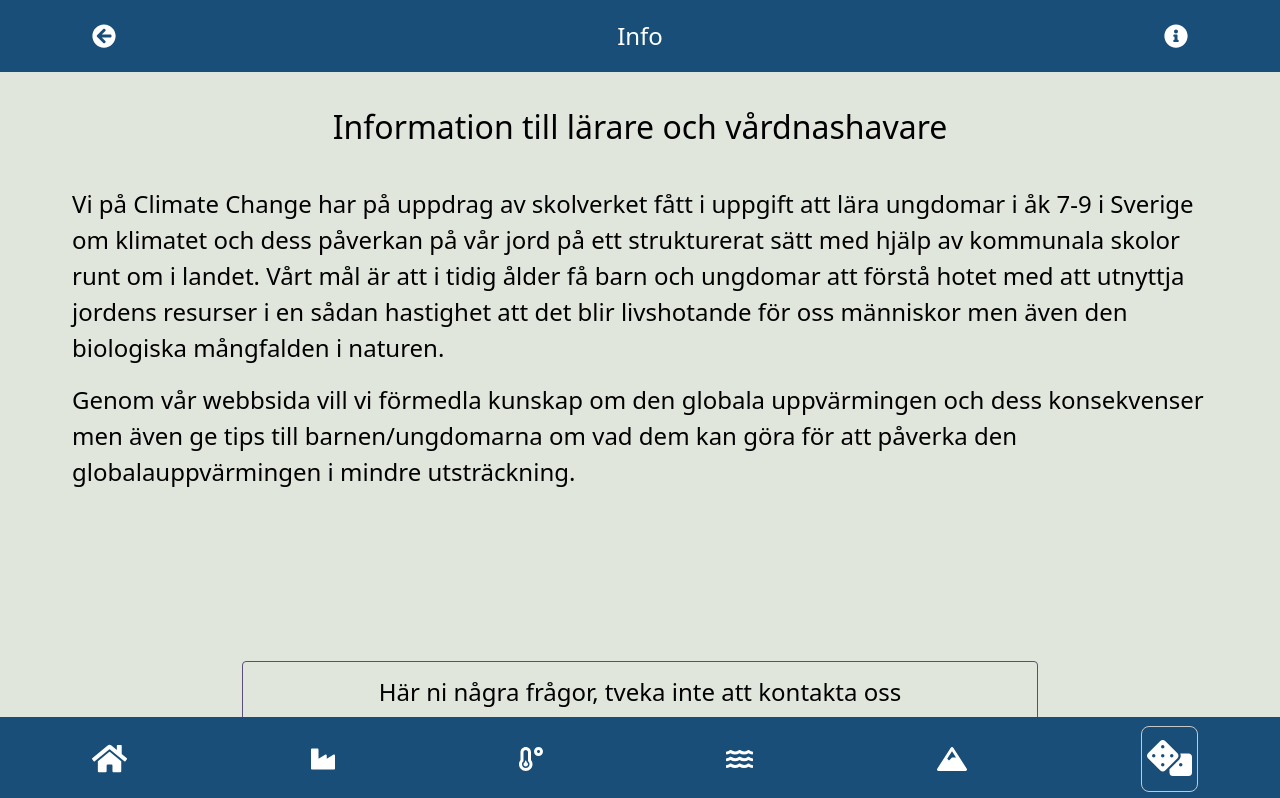
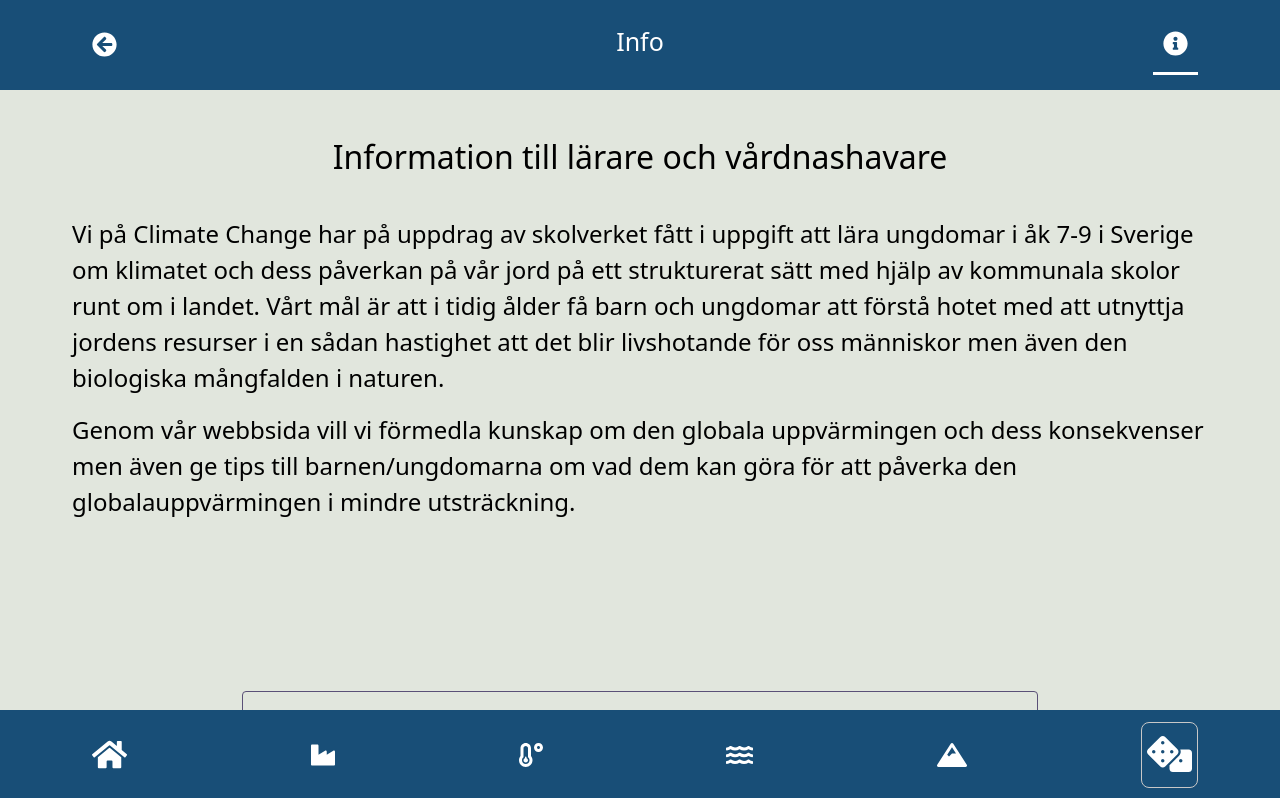
Before and after one commit to preeyaJo/group3project, a React (Create React App) app: page /info in a window 1280 px wide. Shown: the top 798 px of the page. Built offline with nearby package versions, Linux system fonts and the light colour scheme.

Commit message:
massa lösningar i CSS och annat

```diff
--- a/src/App.css
+++ b/src/App.css
@@ -4,7 +4,6 @@
 
 
 .App-header {
-  padding: 60px 0 43px 0;
   background-color: #e1e6dd;
   min-height: 100vh;
   display: flex;
@@ -13,10 +12,21 @@
   font-size: calc(8px + 2vmin);
   color: white;
 }
-
+.GlobalHeader{
+  background-color: #184e77;
+  height: 90px;
+}
+.GlobalHeaderText{
+  font-size: 25px;
+}
 .BottomMenu {
   background-color: #184e77;
   padding: 0px 10px 0px 10px;
+  height: 90px;
+}
+.extraSpacing{
+  margin-bottom: 7em;
+
 }
 /* Sätt till samma höjd som bottenmenyn i de andra Vy's */
 .FutureBottom {
@@ -49,6 +59,9 @@
 .BottomNavItem:hover {
   color: #e1e6dd;
 }
+.TopNavItem:hover {
+  color: #e1e6dd;
+}
 
 .active {
   border-bottom: 3px solid white;
@@ -77,6 +90,10 @@
   font-size: 14px;
 }
 
+.errorMassage{
+  color: black;
+}
+
 .startButton {
   background-color: #716595 !important;
   font-weight: bold !important;
@@ -84,7 +101,19 @@
   border: #5a5077 !important;
   padding-left: 2em !important;
   padding-right: 2em !important;
+
 }
+.centerButton{
+  display: flex !important;
+  justify-content: center !important;
+  align-items: center !important;
+}
+
+.h2Start{
+  color: #707070 !important;
+  font-size: 20px !important;
+}
+
 
 .group3 {
   color: #707070;
--- a/src/Components/BottomMenu.js
+++ b/src/Components/BottomMenu.js
@@ -11,7 +11,7 @@ import { faWater } from "@fortawesome/free-solid-svg-icons";
 import { faMountain } from "@fortawesome/free-solid-svg-icons";
 import { faDice } from "@fortawesome/free-solid-svg-icons";
 import { faHome } from "@fortawesome/free-solid-svg-icons";
-/**/
+
 
 function BottomMenu() {
   return (
--- a/src/Components/GlobalHeader.js
+++ b/src/Components/GlobalHeader.js
@@ -1,11 +1,11 @@
 import { BrowserRouter as Router, Switch, Route } from "react-router-dom";
+import { NavLink } from "react-router-dom";
 
 import "../App.css";
 import "bootstrap/dist/css/bootstrap.min.css";
 
 import Navbar from "react-bootstrap/Navbar";
 import Container from "react-bootstrap/Container";
-import { Link } from "react-router-dom";
 import { useHistory } from "react-router";
 
 import { FontAwesomeIcon } from "@fortawesome/react-fontawesome";
@@ -17,11 +17,11 @@ import {
 function GlobalHeader() {
   const history = useHistory();
   return (
-    <Navbar className="BottomMenu" fixed="top">
+    <Navbar className="GlobalHeader">
       <Container>
         <Router>
           {/* Tillbakaknapp till tidigare view. */}
-          <div className="TopNavItem">
+          <div className="TopNavItem GlobalHeaderText">
             <FontAwesomeIcon
               onClick={() => history.goBack()}
               icon={faArrowCircleLeft}
@@ -30,21 +30,23 @@ function GlobalHeader() {
 
           <div>
             <Switch>
-              <Route path="/fossilfuels">Bränslen</Route>
-              <Route path="/glaciersize">Glaciärer</Route>
-              <Route path="/globalwarming">Global uppvärning</Route>
-              <Route path="/sealevels">Havsnivåer</Route>
-              <Route path="/highscore">Quiz</Route>
-              <Route path="/quizlobby">Quiz</Route>
-              <Route path="/quiz">Quiz</Route>
-              <Route path="/result">Quiz</Route>
-              <Route path="/info">Info</Route>
+              <Route path="/fossilfuels"><h1 className="GlobalHeaderText">Bränslen</h1></Route>
+              <Route path="/glaciersize"><h1 className="GlobalHeaderText">Glaciärer</h1></Route>
+              <Route path="/globalwarming"><h1 className="GlobalHeaderText">Global uppvärning</h1></Route>
+              <Route path="/sealevels"><h1 className="GlobalHeaderText">Havsnivåer</h1></Route>
+              <Route path="/highscore"><h1 className="GlobalHeaderText">Quiz</h1></Route>
+              <Route path="/quizlobby"><h1 className="GlobalHeaderText">Quiz</h1></Route>
+              <Route path="/quiz"><h1 className="GlobalHeaderText">Quiz</h1></Route>
+              <Route path="/result"><h1 className="GlobalHeaderText">Quiz</h1></Route>
+              <Route path="/info"><h1 className="GlobalHeaderText">Info</h1></Route>
             </Switch>
           </div>
         </Router>
-        <Link className="TopNavItem" to="/info">
+        <NavLink className="TopNavItem GlobalHeaderText" to="/info">
           <FontAwesomeIcon icon={faInfoCircle} />
-        </Link>
+        </NavLink>
+
+
       </Container>
     </Navbar>
   );
--- a/src/Components/Inlog.js
+++ b/src/Components/Inlog.js
@@ -54,7 +54,9 @@ export function Inlog({Login, error}) {
 
 
             {/* Start button */}
+            <div className="centerButton">
               <Button className="startButton mb-5" type="submit">Starta</Button>
+            </div>
 
         </Form>
         </Stack>
@@ -62,7 +64,7 @@ export function Inlog({Login, error}) {
         </div>
 
 <div className="group3">
-        <h2>En app av Grupp 3</h2>
+        <h2 className="h2Start">En app av Grupp 3</h2>
         <div className="groupNames3">
           <p>
             Linda Nyberg Andersson <br></br>
--- a/src/Views/FossilFuels.js
+++ b/src/Views/FossilFuels.js
@@ -54,11 +54,14 @@ export function FossilFuels() {
   }, []);
 
   return (
-    <div className="container">
-      <GlobalHeader />
+    <div>
+    <GlobalHeader />
+    <div className="container extraSpacing">
+
       <InfoCard Category="fossilfuels"/>
       <Chart Category="fossilfuels" type="line" data={data} />
-      <BottomMenu />
+    </div>
+    <BottomMenu />
     </div>
   );
 }
--- a/src/Views/FutureClimate.js
+++ b/src/Views/FutureClimate.js
@@ -3,10 +3,7 @@ import "../futureclimate.css";
 import "bootstrap/dist/css/bootstrap.min.css";
 import Navbar from "react-bootstrap/Navbar";
 import { FontAwesomeIcon } from "@fortawesome/react-fontawesome";
-import {
-  faArrowCircleRight,
-  faLongArrowAltDown,
-} from "@fortawesome/free-solid-svg-icons";
+import {faArrowCircleRight} from "@fortawesome/free-solid-svg-icons";
 
 import { Link } from "react-router-dom";
 
@@ -15,29 +12,24 @@ import FutureListItems from "../Components/FutureListItems";
 export function FutureClimate() {
   return (
     <div>
-      <Navbar className="BottomMenu justify-content-center" fixed="top">
-        {" "}
+      <Navbar className="GlobalHeader justify-content-center">
         {/*Toppmeny*/}
-        <h1 className="">
-          Vår framtid{" "}
-          <FontAwesomeIcon icon={faLongArrowAltDown}></FontAwesomeIcon>
+        <h1 className="GlobalHeaderText">
+          Vår framtid:
         </h1>
       </Navbar>
       <section className="content-futureclimate">
         <FutureListItems />
         {/*Timeline*/}
       </section>
+
+       {/*Bottenmeny*/}
       <Navbar
-        className="BottomMenu FutureBottom justify-content-center"
-        fixed="bottom"
-      >
-        {" "}
-        {/*Bottenmeny*/}
+        className="BottomMenu FutureBottom justify-content-center">
         <Link className="button-to-cctopics" to="/fossilfuels">
-          {" "}
-          {/*Knapp til CCTopics*/}
-          Så löser vi det{" "}
-          <FontAwesomeIcon icon={faArrowCircleRight}></FontAwesomeIcon>
+          {/*Knapp til Ämnen*/}
+          <div className="GlobalHeaderText"> Så löser vi det {" "}
+          <FontAwesomeIcon icon={faArrowCircleRight}></FontAwesomeIcon></div>
         </Link>
       </Navbar>
     </div>
--- a/src/Views/GlacierSize.js
+++ b/src/Views/GlacierSize.js
@@ -42,11 +42,15 @@ export function GlacierSize() {
   }, []);
 
   return (
+    <div>
+      <GlobalHeader />
     <div className="container">
-      <GlobalHeader />
+
       <InfoCard Category="glaciersize"/>
       <Chart Category="glaciersize" type="bubble" data={data} />
-      <BottomMenu />
+
+    </div>
+    <BottomMenu />
     </div>
   );
 }
--- a/src/Views/GlobalWarming.js
+++ b/src/Views/GlobalWarming.js
@@ -30,11 +30,15 @@ export function GlobalWarming() {
   }, []);
 
   return (
+    <div>
+      <GlobalHeader />
     <div className="container">
-      <GlobalHeader />
+
       <InfoCard Category="globaltemperature"/>
       <Chart Category="globaltemperature" type="bar" data={data} />
-      <BottomMenu />
+
+    </div>
+    <BottomMenu />
     </div>
   );
 }
--- a/src/Views/SeaLevels.js
+++ b/src/Views/SeaLevels.js
@@ -36,11 +36,15 @@ export function SeaLevels() {
   }, []);
 
   return (
+    <div>
+      <GlobalHeader />
     <div className="container">
-      <GlobalHeader />
+
       <InfoCard Category="sealevels"/>
       <Chart Category="sealevels" type="bar" data={data} />
-      <BottomMenu />
+
+    </div>
+    <BottomMenu />
     </div>
   );
 }
--- a/src/Views/Start.js
+++ b/src/Views/Start.js
@@ -43,7 +43,7 @@ export function Start() {
 
     /* If the user data is incorrect, try again */
     } else {
-      setError("Felaktiga inloggningsuppgifter");
+      setError(<p className="errorMassage">Felaktiga inloggningsuppgifter</p>);
 
     }
   }
--- a/src/futureclimate.css
+++ b/src/futureclimate.css
@@ -29,7 +29,9 @@
   @media only screen and (min-width: 300px) {
 
     .timeline-text-top {
-      text-align: left;
+      text-align: left !important;
+      color: white;
+      font-weight: bold;
       font-size: 1.6em;
       grid-column-start: 1;
       grid-column-end: 1;
```
